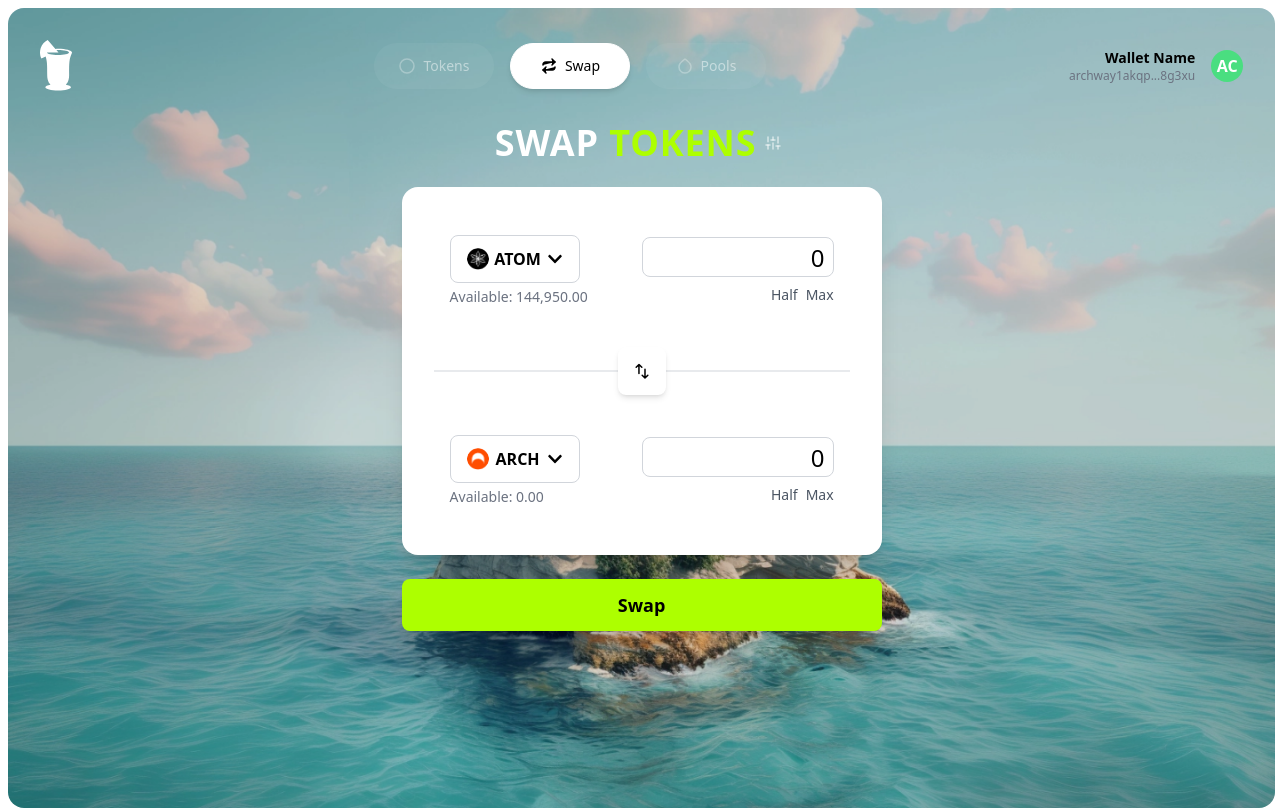
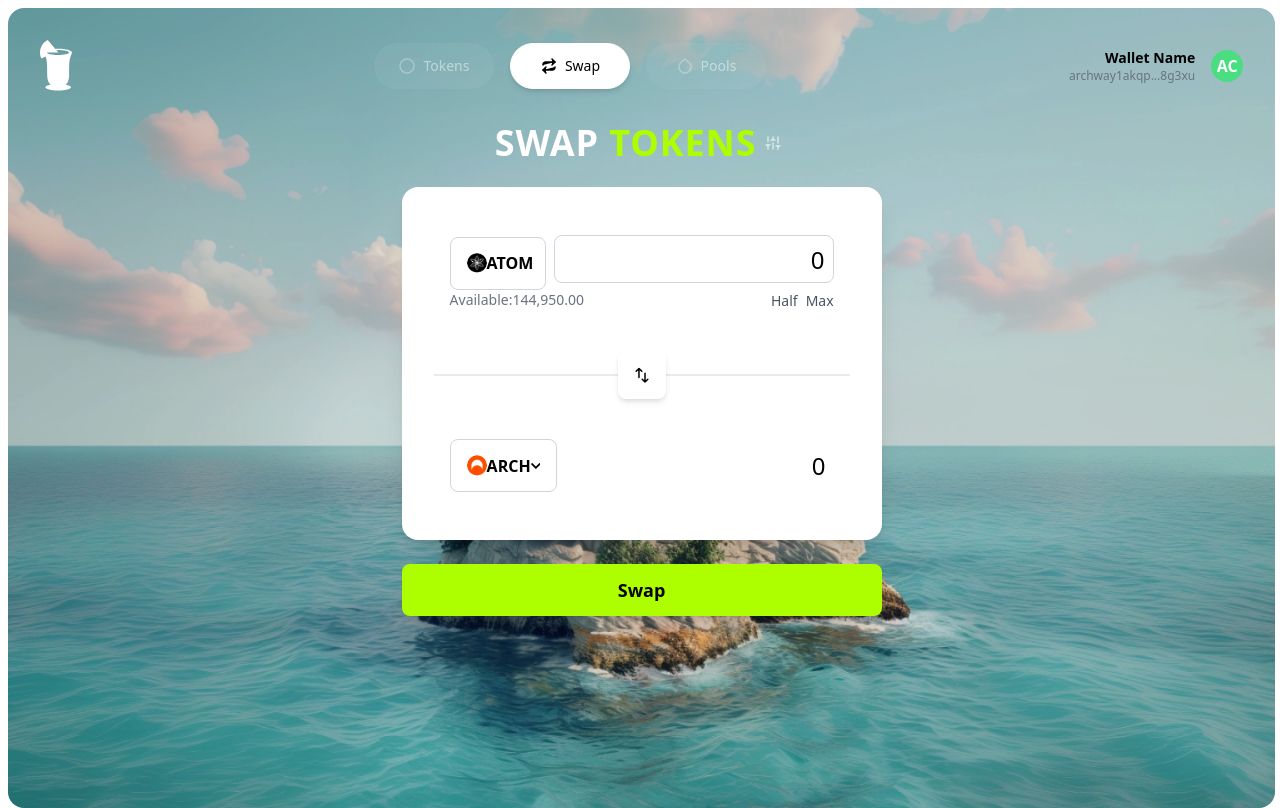
Before and after one commit to naftalimurgor/pinacolada, a Next.js app: page /swap in a window 1280 px wide. Built offline with nearby package versions, Linux system fonts and the light colour scheme.

Commit message:
swap Interface small UI fix

```diff
--- a/app/component/TokenSelector.tsx
+++ b/app/component/TokenSelector.tsx
@@ -50,11 +50,11 @@ const TokenSelector: React.FC<TokenSelectorProps> = ({ token, onTokenChange }) =
                 role="button"
                 aria-expanded={isOpen}
                 aria-haspopup="listbox"
-                className="flex items-center justify-between w-[130px] h-[48px] rounded-lg px-4 py-2 bg-white border border-gray-300 cursor-pointer"
+                className="flex items-center justify-between w-full h-[53px] rounded-lg px-4 py-2 bg-white border border-gray-300 cursor-pointer"
                 onClick={() => setIsOpen(!isOpen)}
             >
                 {selectedToken ? (
-                    <Image src={selectedToken.imageUrl} alt={selectedToken.name} width={22} height={22} className="rounded-full" />
+                    <Image src={selectedToken.imageUrl} alt={selectedToken.name} width={20} height={20} className="rounded-full" />
                 ) : (
                     <div className="w-6 h-6 bg-gray-200 rounded-full"></div>
                 )}
--- a/app/component/swap/TokenInput.tsx
+++ b/app/component/swap/TokenInput.tsx
@@ -10,15 +10,17 @@ type TokenInputProps = {
 const TokenInput: React.FC<TokenInputProps> = ({ token, availableAmount, onTokenChange }) => {
     return (
         <div className="rounded-2xl p-4 flex justify-between items-center">
-      <div className="flex flex-col items-start">
+            <div className="flex flex-col items-start w-1/4">
                 <TokenSelector token={token} onTokenChange={onTokenChange} />
-        <span className="text-sm text-gray-500 mt-1">Available: {availableAmount}</span>
+                <span className="text-sm text-gray-500">
+                    Available:{availableAmount}
+                </span>
             </div>
-      <div className="w-1/2 flex flex-col items-end">
+            <div className="flex-1 flex flex-col items-end ml-2">
                 <input
                     type="text"
                     placeholder="0"
-          className="w-full bg-transparent text-2xl focus:outline-none text-right border border-gray-300 rounded-lg p-2 h-10 placeholder-black"
+                    className="w-full bg-transparent text-2xl focus:outline-none text-right border border-gray-300 rounded-lg p-2 h-12 placeholder-black"
                 />
                 <div className="flex space-x-2 mt-2">
                     <button className="text-sm text-gray-600 hover:underline">Half</button>
@@ -26,6 +28,8 @@ const TokenInput: React.FC<TokenInputProps> = ({ token, availableAmount, onToken
                 </div>
             </div>
         </div>
+
+
     );
 };
 
--- /dev/null
+++ b/app/component/swap/TokenInputBottom.tsx
@@ -0,0 +1,27 @@
+import React from 'react';
+import TokenSelector from '@/component/TokenSelector';
+
+type TokenInputProps = {
+  token: string;
+  availableAmount: string;
+  onTokenChange: (newToken: string) => void;
+};
+
+const TokenInputBottom: React.FC<TokenInputProps> = ({ token, onTokenChange }) => {
+  return (
+    <div className="rounded-2xl p-4 flex justify-between items-center">
+      <div className="flex flex-col items-start">
+        <TokenSelector token={token} onTokenChange={onTokenChange} />
+      </div>
+      <div className="w-3/4 flex flex-col items-end ml-1">
+        <input
+          type="text"
+          placeholder="0"
+          className="w-full bg-transparent text-2xl focus:outline-none text-right  rounded-lg p-2 h-15 placeholder-black"
+        />
+      </div>
+    </div>
+  );
+};
+
+export default TokenInputBottom;
--- a/app/component/swap/index.tsx
+++ b/app/component/swap/index.tsx
@@ -1,6 +1,7 @@
 import SlippageModal from './SlippageModal';
 import SwapButton from './SwapButton';
 import TokenInput from './TokenInput';
+import TokenInputBottom from "./TokenInputBottom"
 
 
-export { SlippageModal,SwapButton,TokenInput };
+export { SlippageModal,SwapButton,TokenInput ,TokenInputBottom};
--- a/app/src/SwapInterface.tsx
+++ b/app/src/SwapInterface.tsx
@@ -3,7 +3,7 @@
 import React, { useState } from 'react';
 
 import { HeaderContent } from '@/component/Header';
-import { SlippageModal, SwapButton, TokenInput } from '@/component/swap';
+import { SlippageModal, SwapButton, TokenInput, TokenInputBottom } from '@/component/swap';
 import { SliderIcon, SwapUpDownIcon } from '@/component/Icons';
 
 
@@ -63,7 +63,7 @@ const SwapInterface = () => {
                 <SwapUpDownIcon />
               </button>
             </div>
-            <TokenInput token="ARCH" availableAmount="0.00" onTokenChange={(newToken) => console.log("Token changed to:", newToken)} />
+            <TokenInputBottom token="ARCH" availableAmount="0.00" onTokenChange={(newToken) => console.log("Token changed to:", newToken)} />
           </div>
         </div>
         <SwapButton />
```
Lines whose indentation alone changed are shown as unchanged.
